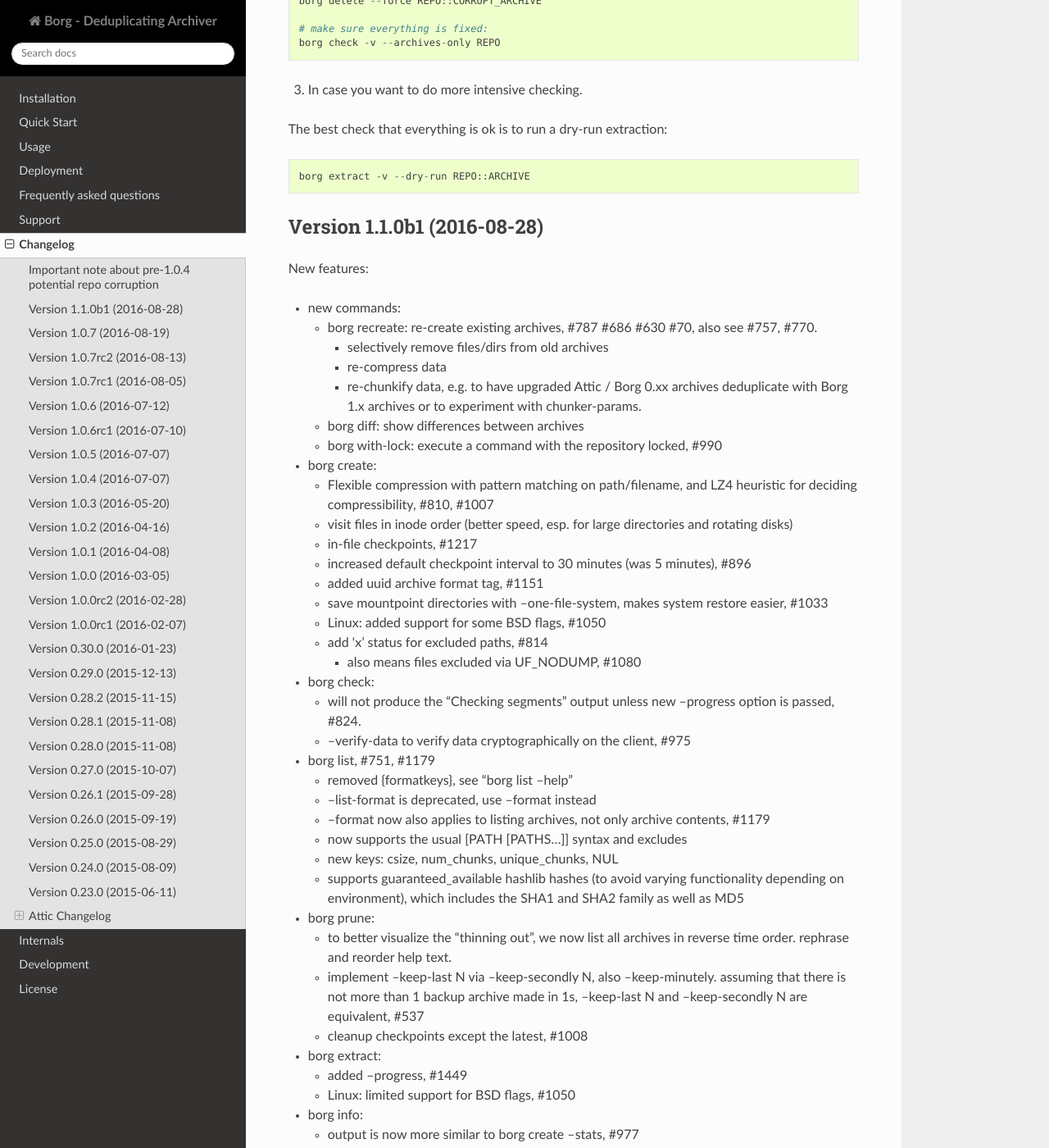
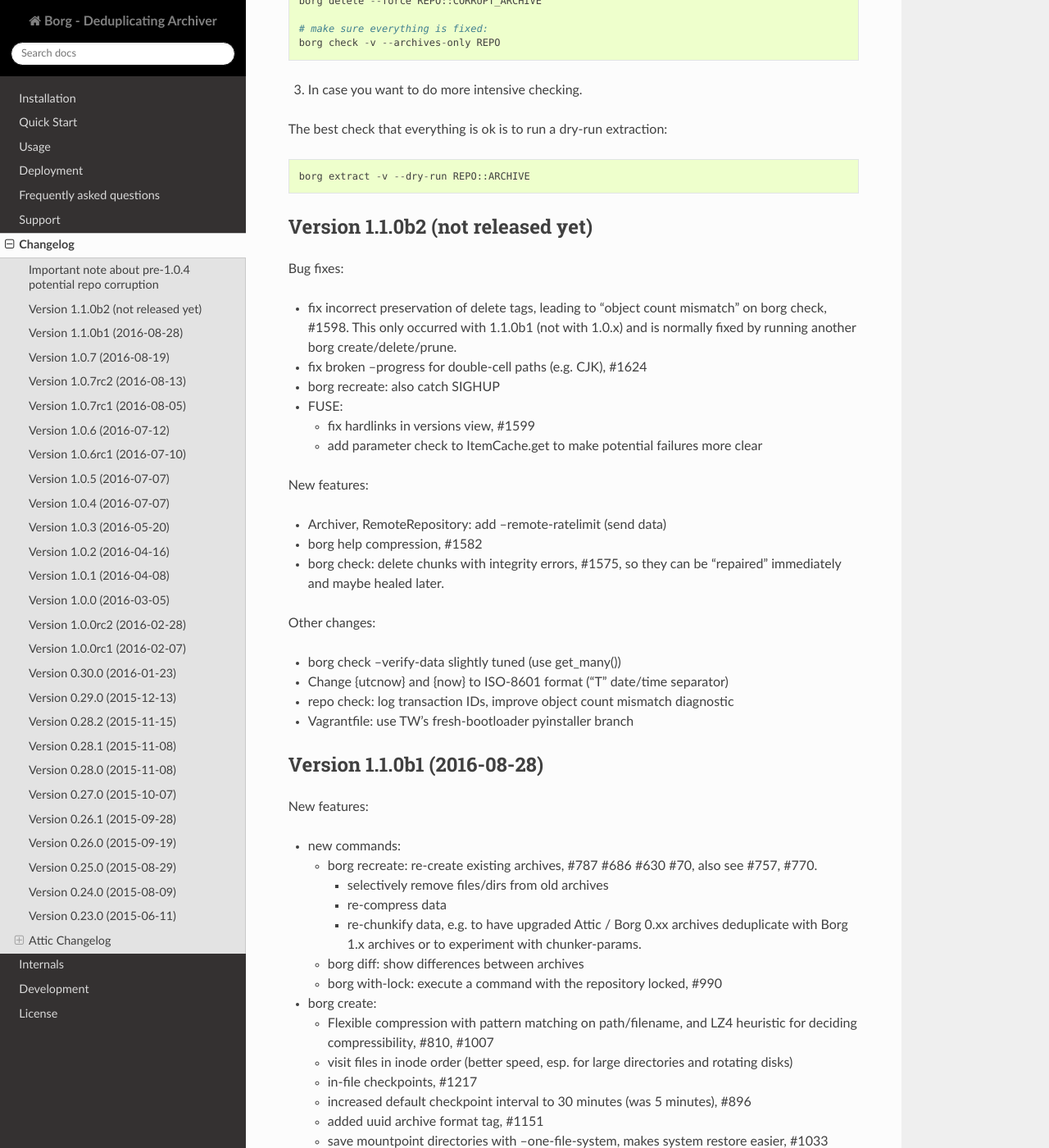
Before and after one commit to borgbackup/borg, a Sphinx documentation site: the page built from docs/changes.rst, in a window 1280 px wide and 1400 px high, scrolled down 991 px. Shown: the whole window at 82% size. Built offline with Sphinx 7.4.7 and the Read the Docs theme 2.0.0, drawn with Linux system fonts in a browser that asks for light colours; pages that are not in the unit, such as notebooks, are missing from menus; the version number could not be read and is left out.

Commit message:
update CHANGES (master / 1.1)

```diff
--- a/docs/changes.rst
+++ b/docs/changes.rst
@@ -48,6 +48,36 @@
 The best check that everything is ok is to run a dry-run extraction::
 
     borg extract -v --dry-run REPO::ARCHIVE
+
+
+Version 1.1.0b2 (not released yet)
+----------------------------------
+
+Bug fixes:
+
+- fix incorrect preservation of delete tags, leading to "object count mismatch"
+  on borg check, #1598. This only occurred with 1.1.0b1 (not with 1.0.x) and is
+  normally fixed by running another borg create/delete/prune.
+- fix broken --progress for double-cell paths (e.g. CJK), #1624
+- borg recreate: also catch SIGHUP
+- FUSE:
+
+  - fix hardlinks in versions view, #1599
+  - add parameter check to ItemCache.get to make potential failures more clear
+
+New features:
+
+- Archiver, RemoteRepository: add --remote-ratelimit (send data)
+- borg help compression, #1582
+- borg check: delete chunks with integrity errors, #1575, so they can be
+  "repaired" immediately and maybe healed later.
+
+Other changes:
+
+- borg check --verify-data slightly tuned (use get_many())
+- Change {utcnow} and {now} to ISO-8601 format ("T" date/time separator)
+- repo check: log transaction IDs, improve object count mismatch diagnostic
+- Vagrantfile: use TW's fresh-bootloader pyinstaller branch
 
 
 Version 1.1.0b1 (2016-08-28)
```
